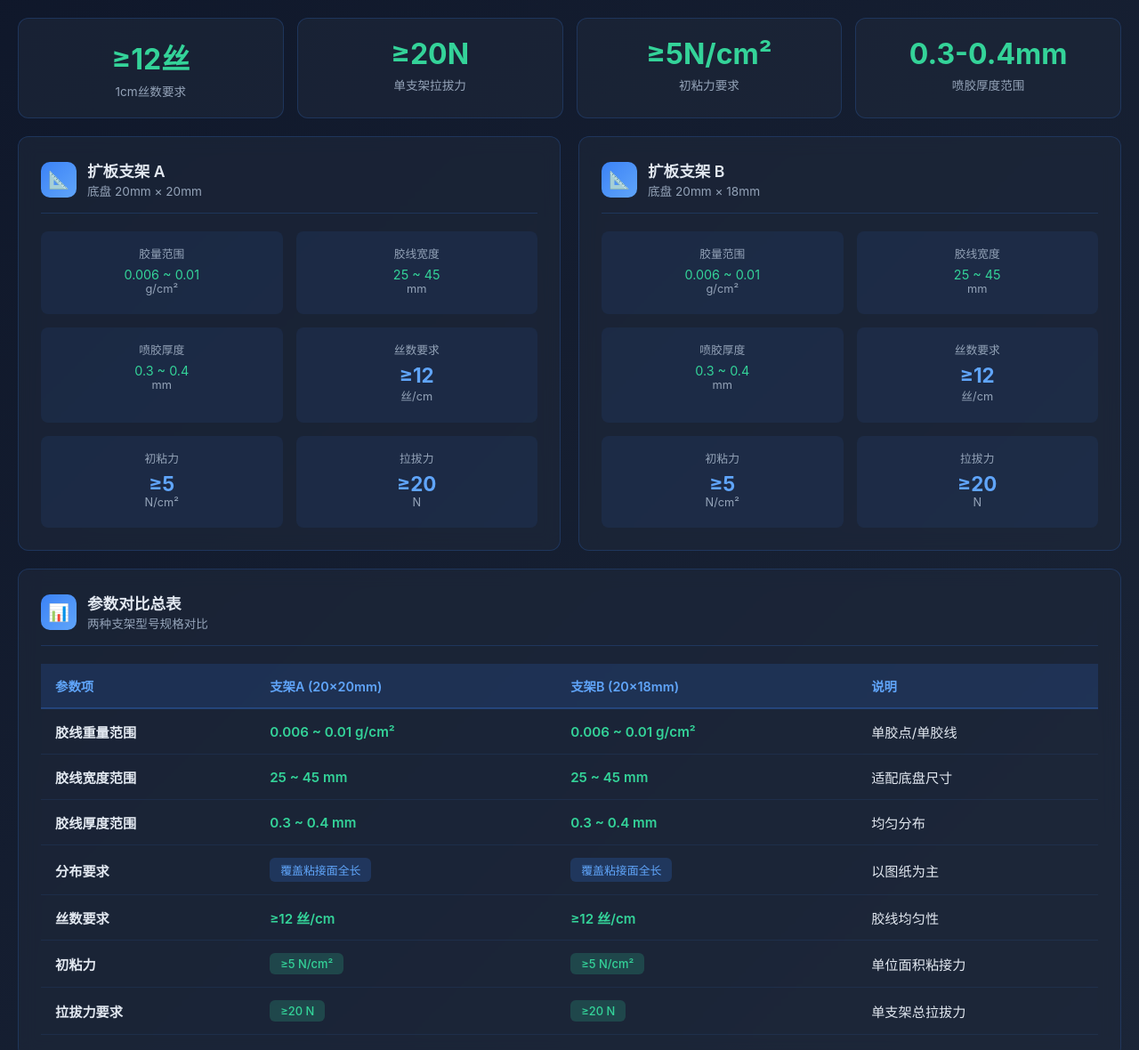
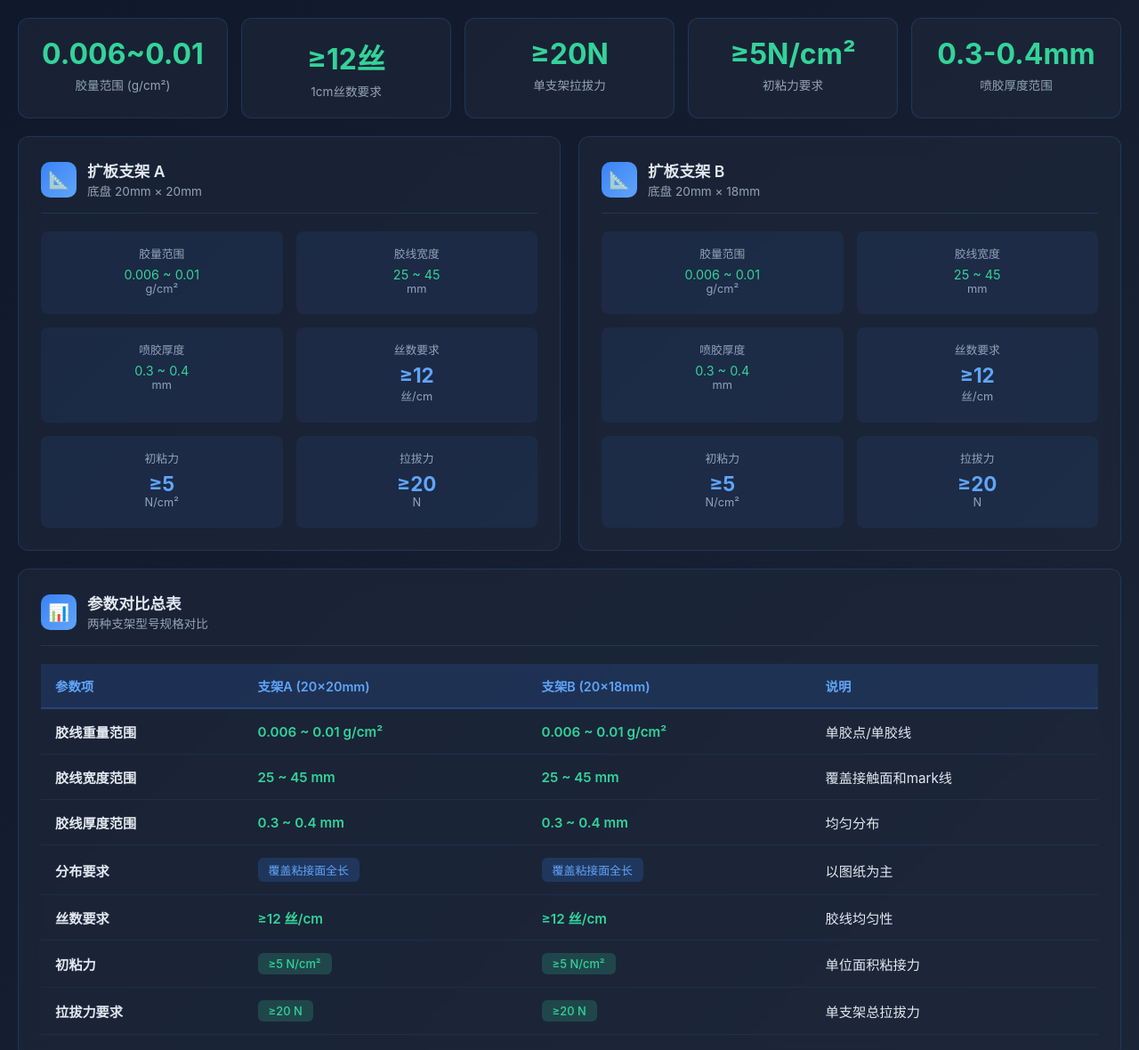
Before and after one commit to doctor1yzy/spray-dashboard, a plain HTML site: page index.html in a window 1280 px wide. Shown: the part 148-1328 px from the top of the page at 89% size. Drawn offline with Linux system fonts and the light colour scheme.

Commit message:
Modify KPI parameters and update HTML structure
Updated KPI display and parameters in index.html.

```diff
--- a/index.html
+++ b/index.html
@@ -203,9 +203,10 @@
             background: linear-gradient(90deg, #3b82f6, #60a5fa);
         }
 
+        /* 改为5个参数 */
         .kpi-row {
             display: grid;
-            grid-template-columns: repeat(4, 1fr);
+            grid-template-columns: repeat(5, 1fr);
             gap: 15px;
             margin-bottom: 20px;
         }
@@ -265,8 +266,12 @@
             <p>小米电视背光模组喷胶工艺标准化参数</p>
         </div>
 
-        <!-- KPI指标 -->
+        <!-- KPI指标（新增胶量范围） -->
         <div class="kpi-row">
+            <div class="kpi-card">
+                <div class="kpi-value">0.006~0.01</div>
+                <div class="kpi-label">胶量范围 (g/cm²)</div>
+            </div>
             <div class="kpi-card">
                 <div class="kpi-value">≥12丝</div>
                 <div class="kpi-label">1cm丝数要求</div>
@@ -403,7 +408,8 @@
                         <td><strong>胶线宽度范围</strong></td>
                         <td class="highlight">25 ~ 45 mm</td>
                         <td class="highlight">25 ~ 45 mm</td>
-                        <td>适配底盘尺寸</td>
+                        <!-- 改这里 -->
+                        <td>覆盖接触面和mark线</td>
                     </tr>
                     <tr>
                         <td><strong>胶线厚度范围</strong></td>
@@ -439,7 +445,7 @@
             </table>
         </div>
 
-        <!-- 参数进度条展示 -->
+        <!-- 参数进度条展示（完整保留） -->
         <div class="grid">
             <div class="card">
                 <div class="card-header">
@@ -476,7 +482,7 @@
                     <div class="card-icon">📐</div>
                     <div>
                         <div class="card-title">胶线宽度</div>
-                        <div class="card-subtitle">适配底盘尺寸范围</div>
+                        <div class="card-subtitle">覆盖接触面和mark线</div>
                     </div>
                 </div>
                 <div class="progress-section">
```
